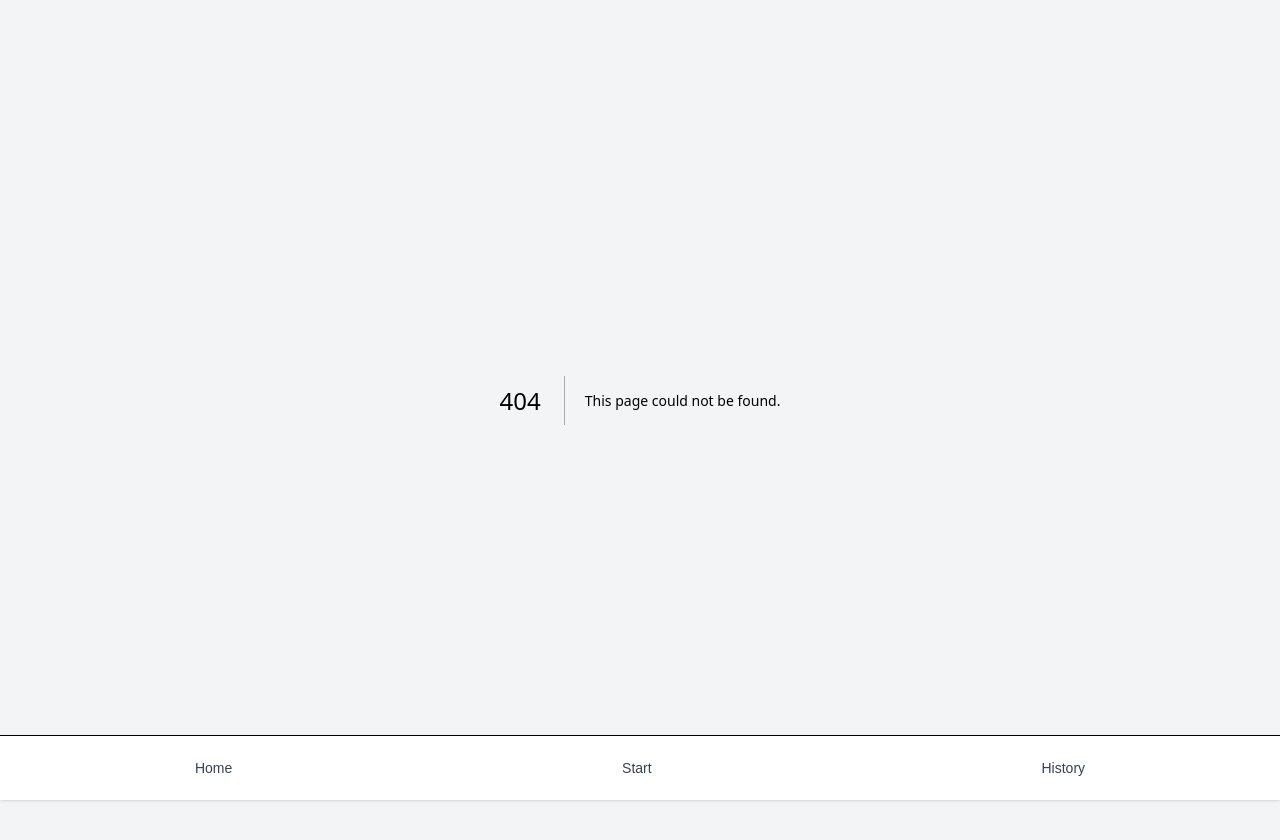
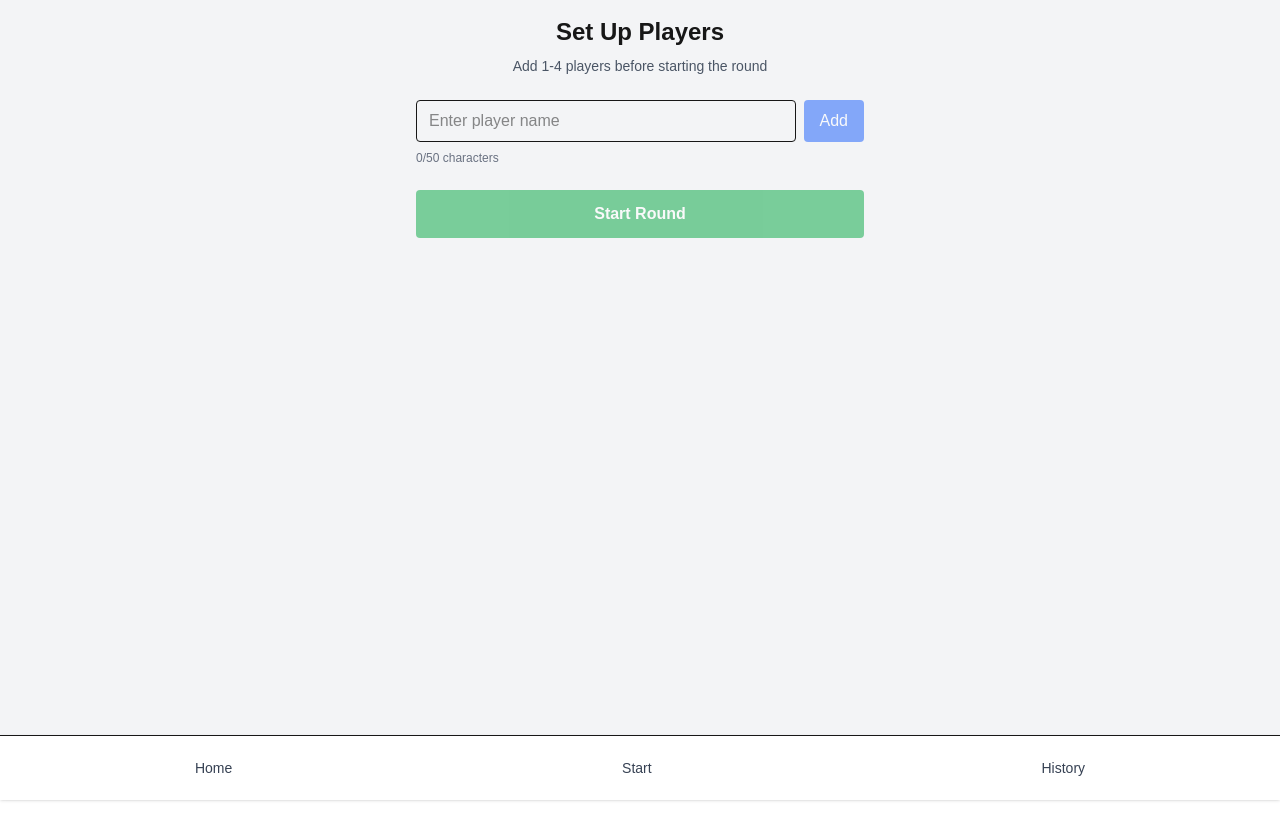
Before and after one commit to ergosha/discgolf-score-app, a Next.js app: page /round/setup in a window 1280 px wide. Before the commit this address had no page. Shown: the top 840 px of the page. After the commit the page ends 800 px from the top, so only its background shows below. Built offline with nearby package versions, Linux system fonts and the light colour scheme.

Commit message:
Addition of unique names for player setup
Added PlayerSetup and new logic to routing to start the game with unique names.

```diff
--- /dev/null
+++ b/src/app/components/round/PlayerSetup.tsx
@@ -0,0 +1,164 @@
+"use client";
+
+import { useState } from "react";
+import { useRouter } from "next/navigation";
+
+type Player = {
+  id: string;
+  name: string;
+  scores: number[];
+};
+
+const TOTAL_HOLES = 18;
+const MIN_PLAYERS = 1;
+const MAX_PLAYERS = 4;
+const MIN_NAME_LENGTH = 3;
+const MAX_NAME_LENGTH = 50;
+const NAME_REGEX = /^[a-zA-Z0-9\s\-]{3,50}$/;
+
+export default function PlayerSetup() {
+  const router = useRouter();
+  const [playerName, setPlayerName] = useState("");
+  const [players, setPlayers] = useState<Player[]>([]);
+  const [error, setError] = useState("");
+
+  const validateName = (name: string): string => {
+    if (!name.trim()) {
+      return "Player name is required";
+    }
+    if (name.length < MIN_NAME_LENGTH) {
+      return `Name must be at least ${MIN_NAME_LENGTH} characters`;
+    }
+    if (name.length > MAX_NAME_LENGTH) {
+      return `Name cannot exceed ${MAX_NAME_LENGTH} characters`;
+    }
+    if (!NAME_REGEX.test(name)) {
+      return "Name can only contain letters, numbers, spaces, and hyphens";
+    }
+    if (players.some((p) => p.name.toLowerCase() === name.trim().toLowerCase())) {
+      return "This player name already exists";
+    }
+    return "";
+  };
+
+  const handleAddPlayer = () => {
+    const validationError = validateName(playerName);
+    if (validationError) {
+      setError(validationError);
+      return;
+    }
+
+    if (players.length >= MAX_PLAYERS) {
+      setError(`Maximum ${MAX_PLAYERS} players allowed`);
+      return;
+    }
+
+    const newPlayer: Player = {
+      id: Date.now().toString(),
+      name: playerName.trim(),
+      scores: Array(TOTAL_HOLES).fill(0),
+    };
+
+    setPlayers([...players, newPlayer]);
+    setPlayerName("");
+    setError("");
+  };
+
+  const handleRemovePlayer = (index: number) => {
+    setPlayers(players.filter((_, i) => i !== index));
+    setError("");
+  };
+
+  const handleStartRound = () => {
+    if (players.length < MIN_PLAYERS) {
+      setError(`Minimum ${MIN_PLAYERS} player required`);
+      return;
+    }
+
+    // Store players in localStorage and navigate to scoring
+    localStorage.setItem("currentRoundPlayers", JSON.stringify(players));
+    router.push("/round");
+  };
+
+  const handleKeyPress = (e: React.KeyboardEvent) => {
+    if (e.key === "Enter") {
+      handleAddPlayer();
+    }
+  };
+
+  const isAddButtonDisabled =
+    !playerName.trim() ||
+    validateName(playerName) !== "" ||
+    players.length >= MAX_PLAYERS;
+
+  return (
+    <div className="flex flex-col items-center gap-6 max-w-md mx-auto">
+      <div className="text-center">
+        <h2 className="text-2xl font-bold mb-2">Set Up Players</h2>
+        <p className="text-sm text-gray-600">
+          Add {MIN_PLAYERS}-{MAX_PLAYERS} players before starting the round
+        </p>
+      </div>
+
+      <div className="w-full">
+        <div className="flex gap-2">
+          <input
+            type="text"
+            value={playerName}
+            onChange={(e) => {
+              setPlayerName(e.target.value);
+              setError("");
+            }}
+            onKeyPress={handleKeyPress}
+            placeholder="Enter player name"
+            className="flex-1 px-3 py-2 border rounded focus:outline-none focus:ring-2 focus:ring-blue-500"
+            maxLength={MAX_NAME_LENGTH}
+          />
+          <button
+            onClick={handleAddPlayer}
+            disabled={isAddButtonDisabled}
+            className="px-4 py-2 bg-blue-600 text-white rounded disabled:opacity-50 disabled:cursor-not-allowed"
+          >
+            Add
+          </button>
+        </div>
+
+        {error && <p className="text-sm text-red-600 mt-2">{error}</p>}
+
+        <div className="text-xs text-gray-500 mt-2">
+          {playerName.length}/{MAX_NAME_LENGTH} characters
+        </div>
+      </div>
+
+      {players.length > 0 && (
+        <div className="w-full">
+          <h3 className="font-semibold mb-3">Players ({players.length}/{MAX_PLAYERS})</h3>
+          <div className="space-y-2">
+            {players.map((player, index) => (
+              <div
+                key={player.id}
+                className="flex justify-between items-center p-3 bg-gray-100 rounded"
+              >
+                <span className="font-medium">{player.name}</span>
+                <button
+                  onClick={() => handleRemovePlayer(index)}
+                  className="text-sm text-red-600 hover:text-red-800"
+                >
+                  Remove
+                </button>
+              </div>
+            ))}
+          </div>
+        </div>
+      )}
+
+      <button
+        onClick={handleStartRound}
+        disabled={players.length < MIN_PLAYERS}
+        className="w-full px-4 py-3 bg-green-600 text-white rounded font-semibold disabled:opacity-50 disabled:cursor-not-allowed"
+      >
+        Start Round
+      </button>
+    </div>
+  );
+}
--- a/src/app/components/round/Scorecard.tsx
+++ b/src/app/components/round/Scorecard.tsx
@@ -1,6 +1,7 @@
 "use client";
 
 import { useState } from "react";
+import { useRouter } from "next/navigation";
 
 const TOTAL_HOLES = 18;
 const PARS = Array(TOTAL_HOLES).fill(3);
@@ -17,19 +18,15 @@ type Round = {
   players: Player[];
 };
 
+interface ScoreCardProps {
+  initialPlayers: Player[];
+}
 
-export default function ScoreCard() {
+export default function ScoreCard({ initialPlayers }: ScoreCardProps) {
+  const router = useRouter();
   const [currentHole, setCurrentHole] = useState(1);
   const [view, setView] = useState<"hole" | "overview">("hole");
-
-  const [players, setPlayers] = useState<Player[]>([
-    {
-      id: "p1",
-      name: "Player 1",
-      scores: Array(TOTAL_HOLES).fill(0),
-    },
-  ]);
-
+  const [players, setPlayers] = useState<Player[]>(initialPlayers);
   const [activePlayerIndex, setActivePlayerIndex] = useState(0);
 
   const currentIndex = currentHole - 1;
@@ -91,22 +88,6 @@ export default function ScoreCard() {
           </button>
         ))}
       </div>
-
-      <button
-        onClick={() =>
-          setPlayers((prev) => [
-            ...prev,
-            {
-              id: Date.now().toString(),
-              name: `Player ${prev.length + 1}`,
-              scores: Array(TOTAL_HOLES).fill(0),
-            },
-          ])
-        }
-        className="text-sm text-blue-600 underline"
-      >
-        + Add player
-      </button>
 
       {/* View toggle */}
       <div className="flex gap-2">
@@ -253,16 +234,11 @@ export default function ScoreCard() {
       JSON.stringify([newRound, ...existing])
     );
 
-    // Reset round
-    setPlayers([
-      {
-        id: "p1",
-        name: "Player 1",
-        scores: Array(TOTAL_HOLES).fill(0),
-      },
-    ]);
-    setActivePlayerIndex(0);
-    setCurrentHole(1);
+    // Reset and clear current round players
+    localStorage.removeItem("currentRoundPlayers");
+
+    // Navigate back to setup for next round
+    router.push("/round/setup");
   }}
   className="px-4 py-2 bg-green-600 text-white rounded"
 >
--- a/src/app/round/page.tsx
+++ b/src/app/round/page.tsx
@@ -1,10 +1,43 @@
+"use client";
+
+import { useEffect, useState } from "react";
+import { useRouter } from "next/navigation";
 import ScoreCard from "../components/round/Scorecard";
 
+type Player = {
+  id: string;
+  name: string;
+  scores: number[];
+};
+
 export default function StartRoundPage() {
+  const router = useRouter();
+  const [players, setPlayers] = useState<Player[] | null>(null);
+  const [loading, setLoading] = useState(true);
+
+  useEffect(() => {
+    const stored = localStorage.getItem("currentRoundPlayers");
+    if (stored) {
+      try {
+        const parsedPlayers = JSON.parse(stored);
+        setPlayers(parsedPlayers);
+      } catch {
+        router.push("/round/setup");
+      }
+    } else {
+      router.push("/round/setup");
+    }
+    setLoading(false);
+  }, [router]);
+
+  if (loading || !players) {
+    return <div className="p-4">Loading...</div>;
+  }
+
   return (
     <div className="p-4">
       <h1 className="text-xl font-bold mb-6">Round Scoring</h1>
-      <ScoreCard />
+      <ScoreCard initialPlayers={players} />
     </div>
   );
 }
--- /dev/null
+++ b/src/app/round/setup/page.tsx
@@ -0,0 +1,9 @@
+import PlayerSetup from "../../components/round/PlayerSetup";
+
+export default function SetupRoundPage() {
+  return (
+    <div className="p-4">
+      <PlayerSetup />
+    </div>
+  );
+}
```
